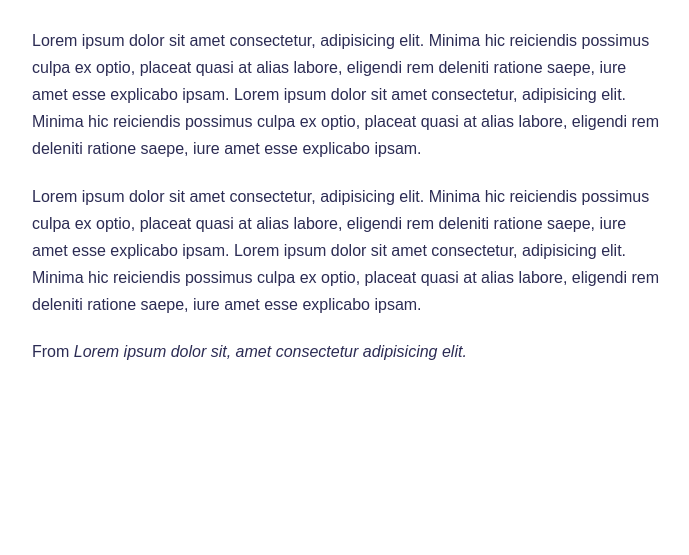
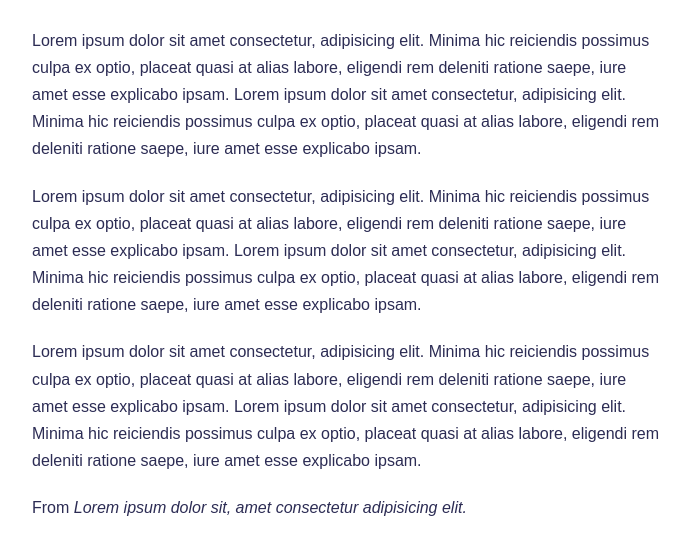
Before and after one commit to wjohaniuk/nauka-git, a plain HTML site: page index.html in a window 1280 px wide. Shown: the part 115-670 px from the top of the page, without its empty margins (126-815 px from the left). Drawn offline with Linux system fonts and the light colour scheme.

Commit message:
Add another section - part3

```diff
--- a/index.html
+++ b/index.html
@@ -28,6 +28,13 @@
         quasi at alias labore, eligendi rem deleniti ratione saepe, iure amet esse explicabo ipsam.
     </section>
 
+    <section class="part3">
+        Lorem ipsum dolor sit amet consectetur, adipisicing elit. Minima hic reiciendis possimus culpa ex optio, placeat
+        quasi at alias labore, eligendi rem deleniti ratione saepe, iure amet esse explicabo ipsam. Lorem ipsum dolor
+        sit amet consectetur, adipisicing elit. Minima hic reiciendis possimus culpa ex optio, placeat
+        quasi at alias labore, eligendi rem deleniti ratione saepe, iure amet esse explicabo ipsam.
+    </section>
+
     <section class="source">
         From <i>Lorem ipsum dolor sit, amet consectetur adipisicing elit.</i>
     </section>
```
